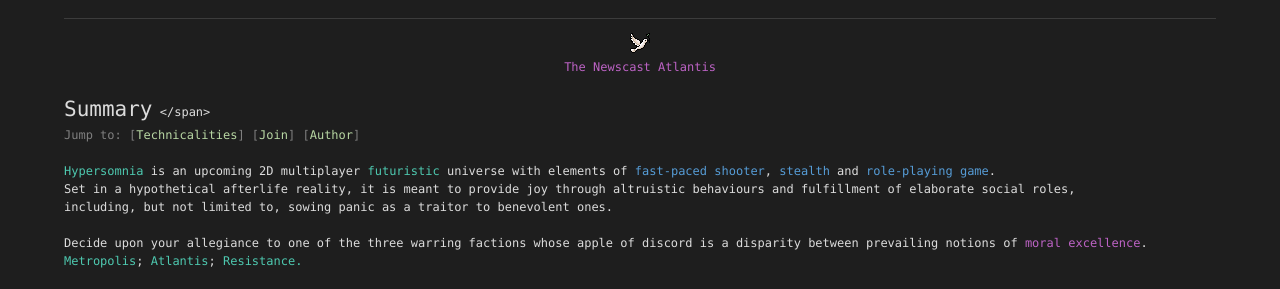
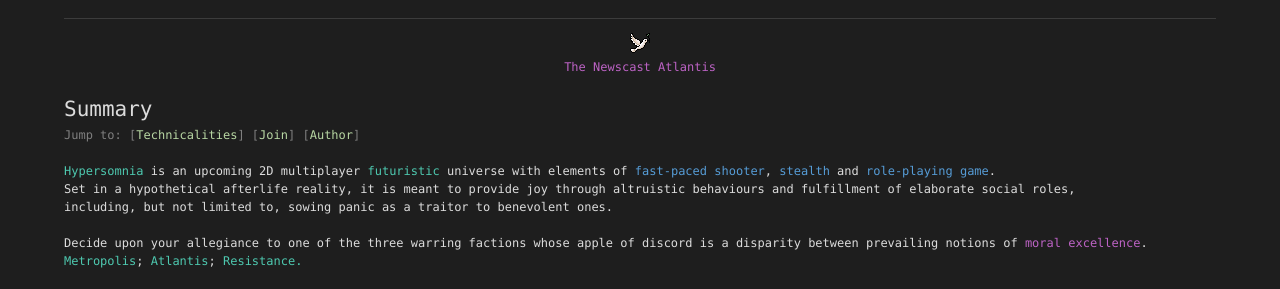
Before and after one commit to TeamHypersomnia/TeamHypersomnia.github.io, a Jekyll site: the page built from summary.md, in a window 1280 px wide. Shown: the part 341-630 px from the top of the page. Built offline with Jekyll 4.4.1, drawn with Linux system fonts in a browser that asks for light colours.

Commit message:
fixed </span>

```diff
--- a/summary.md
+++ b/summary.md
@@ -15,7 +15,7 @@ permalink: /summary/
 
 
   <span style="font-size:21px">Summary</span>
-</span> <br/>
+<br/>
 
   <span class="vsparam">Jump to: [<a class="vsenum" href="{{ "/summary/#TECHNICALITIES "| prepend: site.baseurl }}">Technicalities</a>]
 [<a class="vsenum" href="{{ "/summary/#JOIN "| prepend: site.baseurl }}">Join</a>]
```
